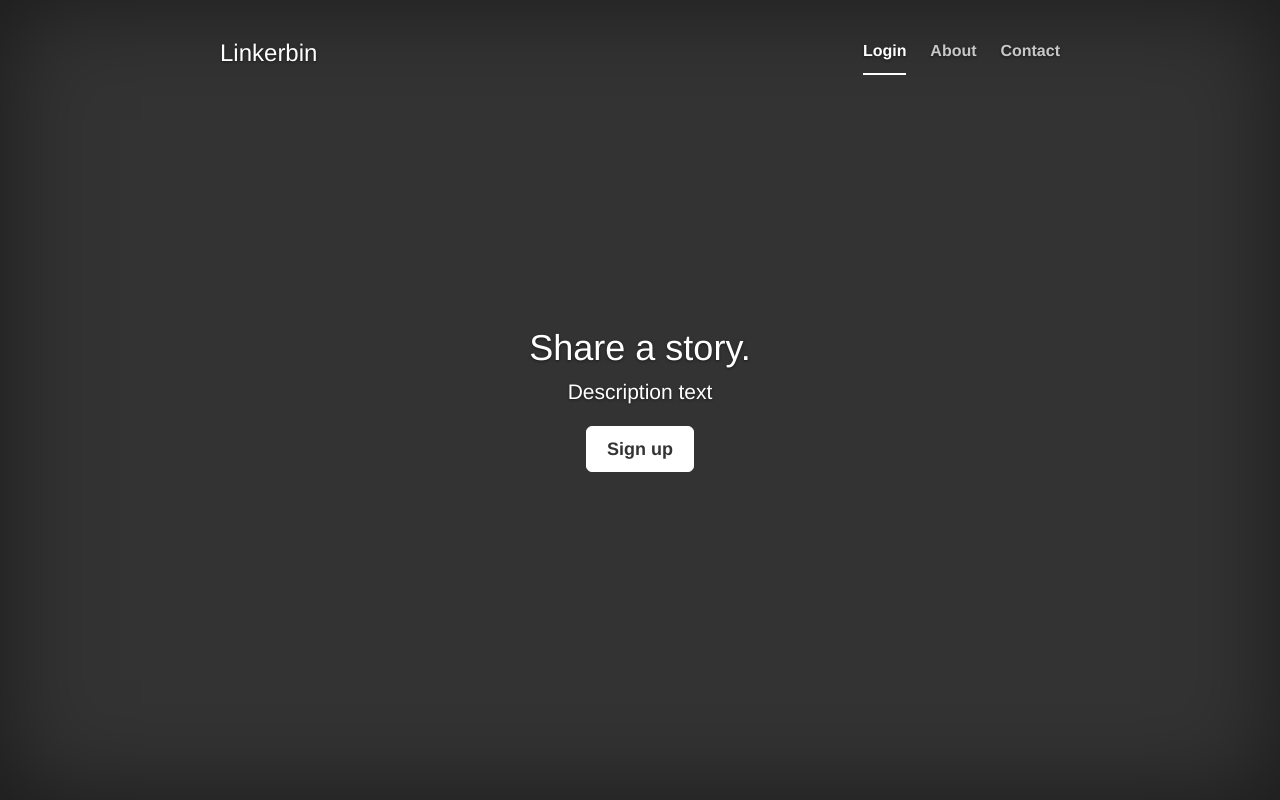
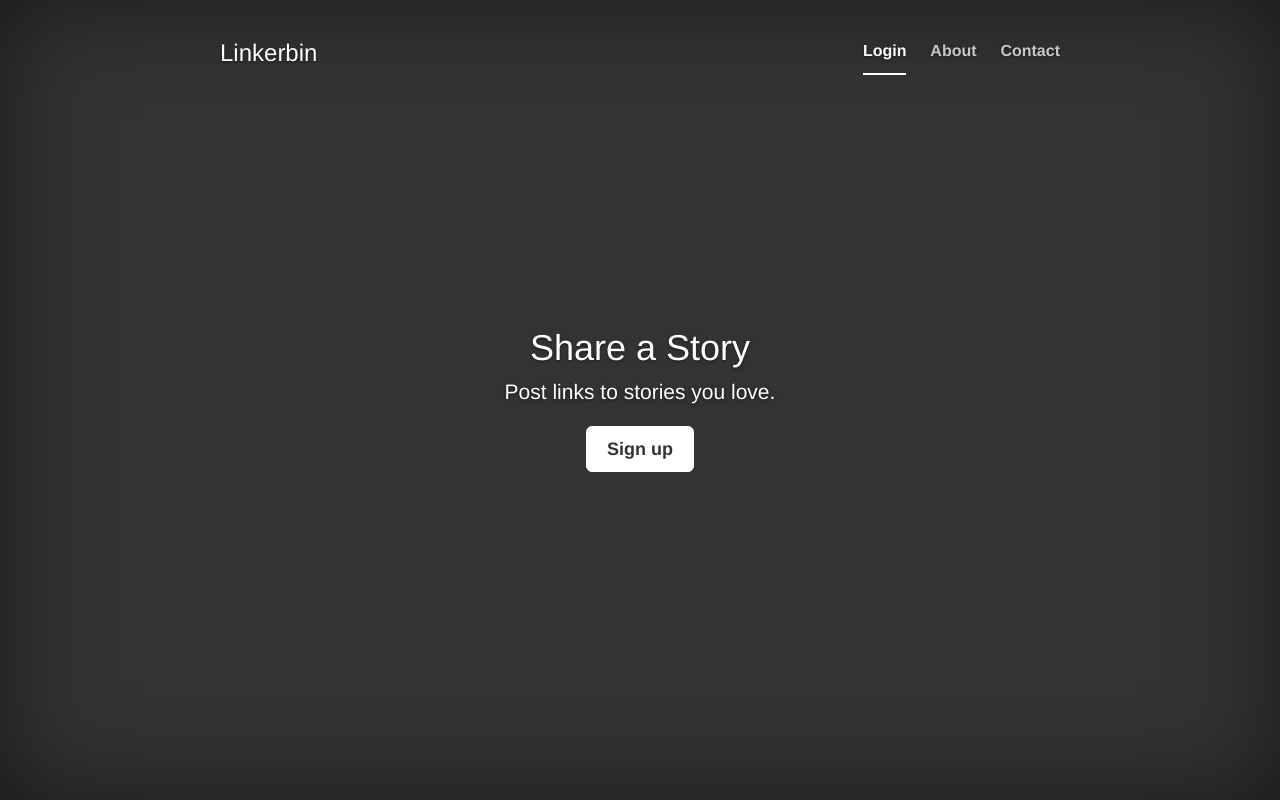
Before and after one commit to ksj1993/django_newsapp, a Django app: template django_newsapp/core/templates/core/index.html in a window 1280 px wide. Run offline with Django 3.2, Linux system fonts and the light colour scheme; the template is opened without the code that fills it, so the values that code supplies are empty; some libraries are stand-ins or nearby versions.

Commit message:
Fixed Nginx 500 error

```diff
--- a/django_newsapp/core/static/markup/js/main.js
+++ b/django_newsapp/core/static/markup/js/main.js
@@ -127,14 +127,14 @@ $(function() {
                     console.log("Sucess!");
                     $('#error').html('Success! Your link has been posted!');
 
-                    $('#add-card').prepend(
+                    $('#add-card').empty().prepend(
                     "  <div class='ui card' id='"+json.article_id+"'>"+
                     "    <div class='image'>"+
                     "      <img src='"+ json.article_image +"'>"+
                     "    </div>"+
                     "    <div class='content'>" +
                     "      <div class='header'>"+
-                    "        <a href='"+ json.article_url+"'> "+ json.article_title+" </a>"+
+                    "        <a href='"+json.article_url+"'> "+ json.article_title+" </a>"+
                     "      </div>"+
                     "      <div class='meta'>"+
                     "        <a class='group'>"+ json.article_site_name+"</a>"+
--- a/django_newsapp/core/templates/core/index.html
+++ b/django_newsapp/core/templates/core/index.html
@@ -15,11 +15,8 @@
 {% block content %}
 
  <div class="site-wrapper">
-
       <div class="site-wrapper-inner">
-
         <div class="cover-container">
-
           <div class="masthead clearfix">
             <div class="inner">
               <h3 class="masthead-brand">Linkerbin</h3>
@@ -34,8 +31,8 @@
           </div>
 
           <div class="inner cover">
-            <h1 class="cover-heading">Share a story.</h1>
-            <p class="lead">Description text</p>
+            <h1 class="cover-heading">Share a Story</h1>
+            <p class="lead">Post links to stories you love.</p>
             <p class="lead">
               <a href="/accounts/signup" class="btn btn-lg btn-default">Sign up</a>
             </p>
--- a/django_newsapp/core/views.py
+++ b/django_newsapp/core/views.py
@@ -52,6 +52,7 @@ def upload_file(request):
 @login_required
 def create_article(request):
 
+
 	if request.method == 'POST':
 
 		form = ArticleForm(request.POST)
@@ -69,8 +70,6 @@ def create_article(request):
 
 			try:
 
-				print >> sys.stderr, "Got here"
-
 				#Create new article
 				new_article = form.save(commit=False)
 
@@ -86,7 +85,7 @@ def create_article(request):
 				new_article.site_name = scraper.scrapeSitename()
 				new_article.description = scraper.scrapeDescr()
 				new_article.pub_date = date.today()
-				new_article.real_pub_date = timezone.now()
+				new_article.real_pub_date = datetime.datetime.today()
 				new_article.save()
 
 
```
